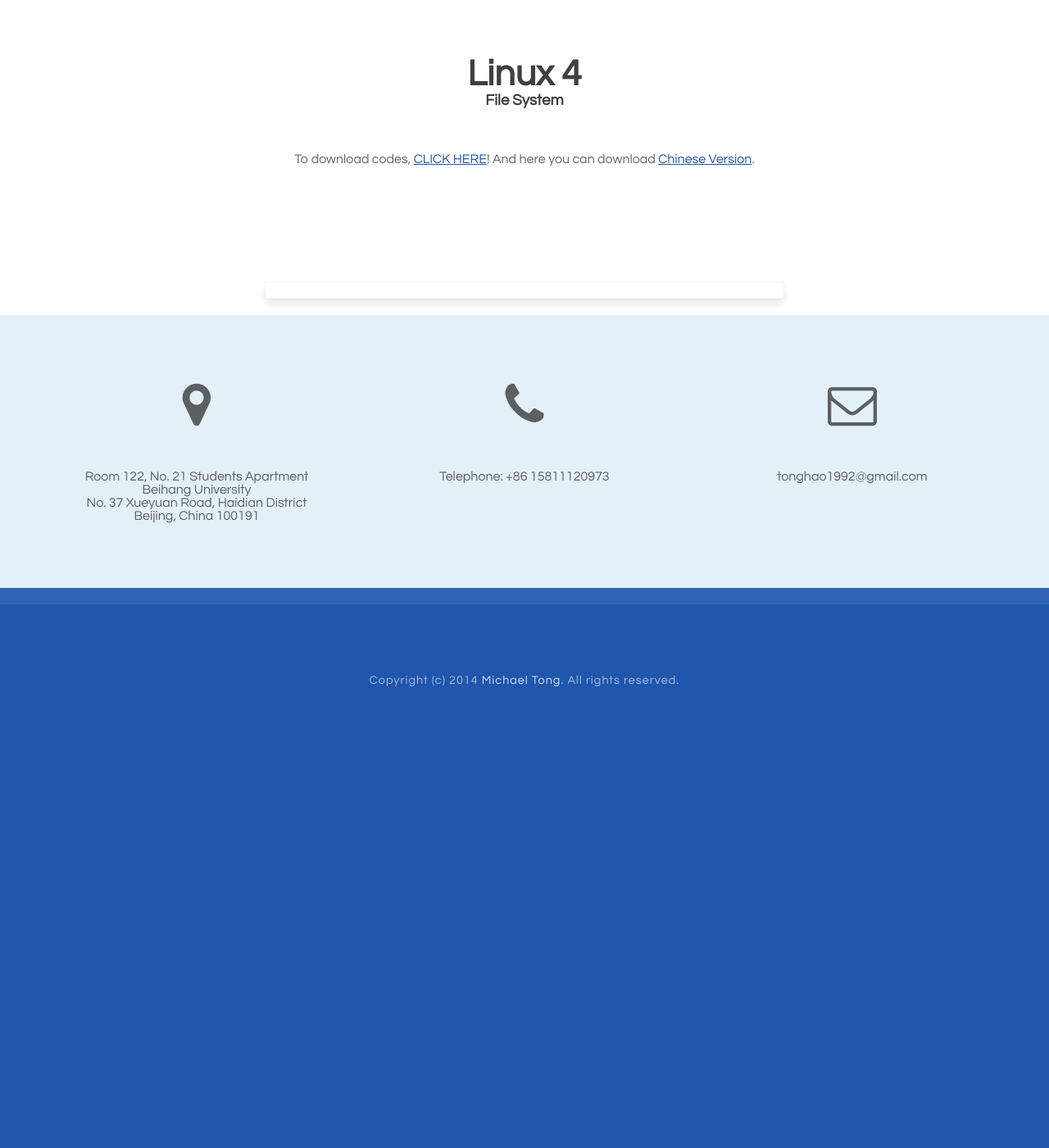
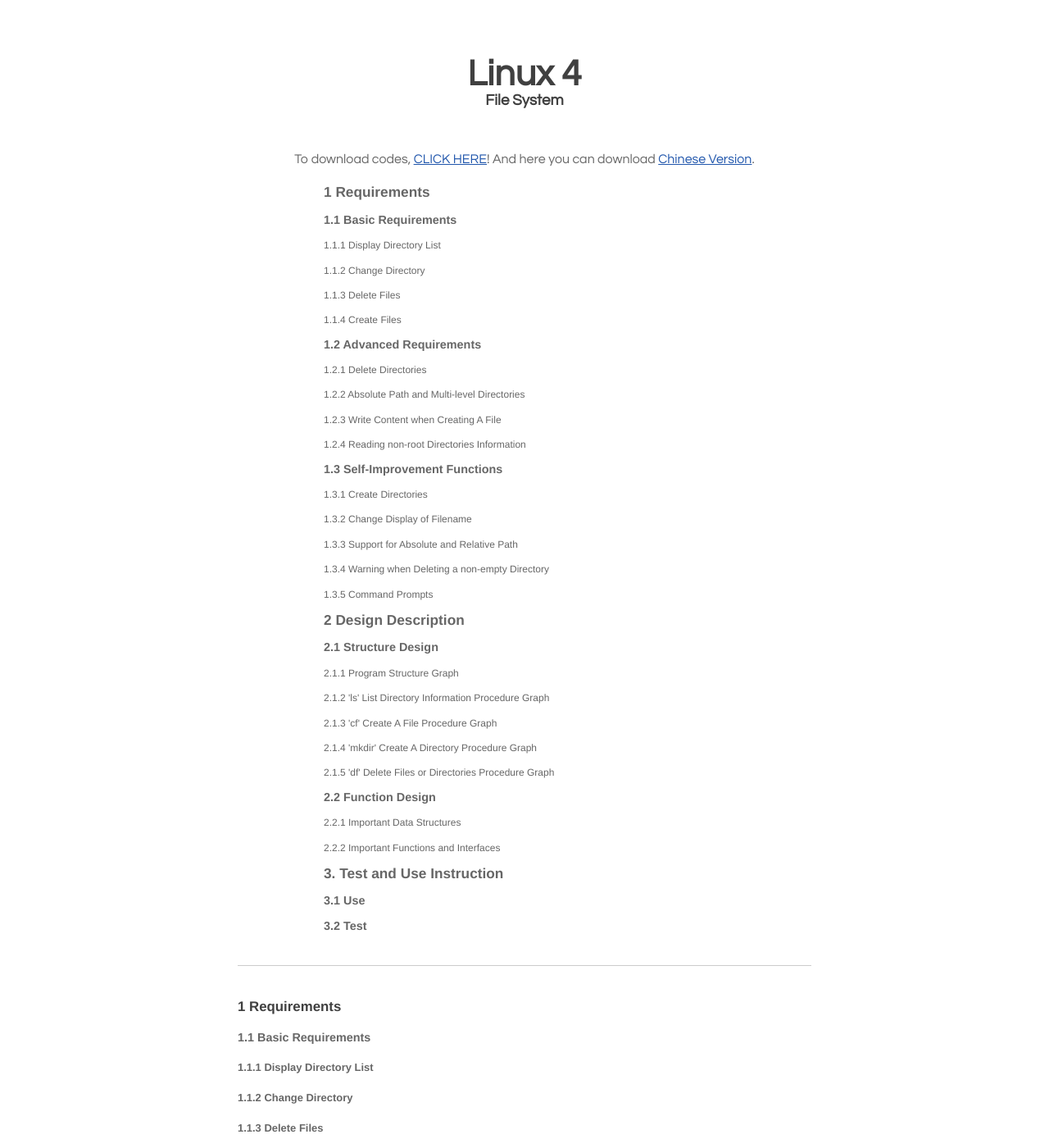
Before and after one commit to MichaelTong/OSCourseDesign, a Jekyll site: the page built from linux_4.html, in a window 1280 px wide and 1400 px high, scrolled down 433 px. Shown: the whole window at 82% size. Built offline with Jekyll 4.4.1, drawn with Linux system fonts in a browser that asks for light colours; comment, search, counter and statistics services are not loaded; before the commit the page ends 1387 px from its top, so only the background shows below that; some of the changed text lies outside the part shown.

Commit message:
update linux2 4

```diff
--- a/linux_3.html
+++ b/linux_3.html
@@ -27,5 +27,6 @@
 			</div>
 			<p>To download codes, <a id="link1" href="{{ site.url }}#codes">CLICK HERE</a><a id="link2" href="#footer-small">CLICK HERE</a>! And here you can download <a href="https://raw.githubusercontent.com/MichaelTong/OSCourseDesign/master/reports/report3.pdf">Chinese Version</a>.</p>
 		</div>
+
 	</div>
 </div>
--- a/linux_4.html
+++ b/linux_4.html
@@ -27,5 +27,74 @@
 			</div>
 			<p>To download codes, <a id="link1" href="{{ site.url }}#codes">CLICK HERE</a><a id="link2" href="#footer-small">CLICK HERE</a>! And here you can download <a href="https://raw.githubusercontent.com/MichaelTong/OSCourseDesign/master/reports/report4.pdf">Chinese Version</a>.</p>
 		</div>
+		<div id="index">
+			<ul><a href="#C1"><strong><big>1 Requirements</big></strong></a></ul>
+				<ul><a href="#C11"><b>1.1 Basic Requirements</b></a></ul>
+					<ul><a href="#C111"><small>1.1.1 Display Directory List</small></a></ul>
+					<ul><a href="#C112"><small>1.1.2 Change Directory</small></a></ul>
+					<ul><a href="#C113"><small>1.1.3 Delete Files</small></a></ul>
+					<ul><a href="#C114"><small>1.1.4 Create Files</small></a></ul>
+				<ul><a href="#C12"><b>1.2 Advanced Requirements</b></a></ul>
+					<ul><a href="#C121"><small>1.2.1 Delete Directories</small></a></ul>
+					<ul><a href="#C122"><small>1.2.2 Absolute Path and Multi-level Directories</small></a></ul>
+					<ul><a href="#C123"><small>1.2.3 Write Content when Creating A File</small></a></ul>
+					<ul><a href="#C124"><small>1.2.4 Reading non-root Directories Information</small></a></ul>
+				<ul><a href="#C13"><b>1.3 Self-Improvement Functions</b></a></ul>
+					<ul><a href="#C131"><small>1.3.1 Create Directories</small></a></ul>
+					<ul><a href="#C132"><small>1.3.2 Change Display of Filename</small></a></ul>
+					<ul><a href="#C133"><small>1.3.3 Support for Absolute and Relative Path</small></a></ul>
+					<ul><a href="#C134"><small>1.3.4 Warning when Deleting a non-empty Directory</small></a></ul>
+					<ul><a href="#C135"><small>1.3.5 Command Prompts</small></a></ul>
+			<ul><a href="#C2"><strong><big>2 Design Description</big></strong></a></ul>
+				<ul><a href="#C21"><b>2.1 Structure Design</b></a></ul>
+					<ul><a href="#C211"><small>2.1.1 Program Structure Graph</small></a></ul>
+					<ul><a href="#C212"><small>2.1.2 'ls' List Directory Information Procedure Graph</small></a></ul>
+					<ul><a href="#C213"><small>2.1.3 'cf' Create A File Procedure Graph</small></a></ul>
+					<ul><a href="#C214"><small>2.1.4 'mkdir' Create A Directory Procedure Graph</small></a></ul>
+					<ul><a href="#C215"><small>2.1.5 'df' Delete Files or Directories Procedure Graph</small></a></ul>
+				<ul><a href="#C22"><b>2.2 Function Design</b></a></ul>
+					<ul><a href="#C221"><small>2.2.1 Important Data Structures</small></a></ul>
+					<ul><a href="#C222"><small>2.2.2 Important Functions and Interfaces</small></a></ul>
+			<ul><a href="#C3"><strong><big>3. Test and Use Instruction</big></strong></a></ul>
+					<ul><a href="#C31"><b>3.1 Use</b></a></ul>
+					<ul><a href="#C32"><b>3.2 Test</b></a></ul>
+		</div>
+		<div id="doc">
+			<h3 id="C1">1 Requirements</h3>
+			<h4 id="C11">1.1 Basic Requirements</h4>
+			<h5 id="C111">1.1.1 Display Directory List</h5>
+			<h5 id="C112">1.1.2 Change Directory</h5>
+			<h5 id="C113">1.1.3 Delete Files</h5>
+			<h5 id="C114">1.1.4 Create Files</h5>
+
+			<h4 id="C12">1.2 Advanced Requirements</h4>
+			<h5 id="C121">1.2.1 Delete Directorie</h5>
+			<h5 id="C122">1.2.2 Absolute Path and Multi-level Directories</h5>
+			<h5 id="C123">1.2.3 Write Content when Creating A File</h5>
+			<h5 id="C124">1.2.4 Reading non-root Directories Information</h5>
+
+			<h4 id="C13">1.3 Self-Improvement Functions</h4>
+			<h5 id="C131">1.3.1 Create Directories</h5>
+			<h5 id="C132">1.3.2 Change Display of Filename</h5>
+			<h5 id="C133">1.3.3 Support for Absolute and Relative Path</h5>
+			<h5 id="C134">1.3.4 Warning when Deleting a non-empty Directory</h5>
+			<h5 id="C135">1.3.5 Command Prompts</h5>
+
+			<h3 id="C2">2 Design Description</h3>
+			<h4 id="C21">2.1 Structure Design</h4>
+			<h5 id="C211">2.1.1 Program Structure Graph</h5>
+			<h5 id="C212">2.1.2 'ls' List Directory Information Procedure Graph</h5>
+			<h5 id="C213">2.1.3 'cf' Create A File Procedure Graph</h5>
+			<h5 id="C214">2.1.4 'mkdir' Create A Directory Procedure Graph</h5>
+			<h5 id="C215">2.1.5 'df' Delete Files or Directories Procedure Graph</h5>
+
+			<h4 id="C22">2.2 Function Design</h4>
+			<h5 id="C221">2.2.1 Important Data Structures</h5>
+			<h5 id="C222">2.2.2 Important Functions and Interfaces</h5>
+
+			<h3 id="C3">3 Test and Use Instruction</h3>
+			<h4 id="C31">3.1 Use</h4>
+			<h4 id="C32">3.2 Test</h4>
+		</div>
 	</div>
 </div>
```
Also changed, not shown: linux_2.html (+38 -0 lines).
